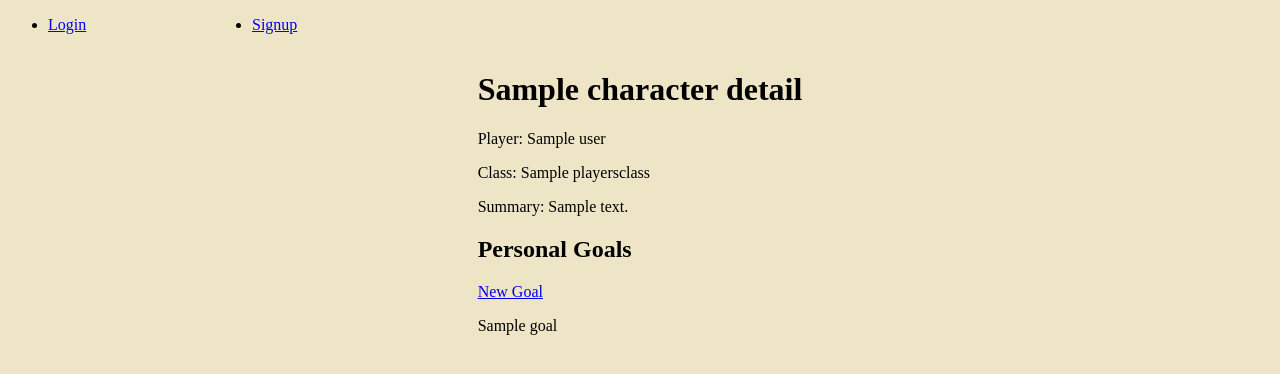
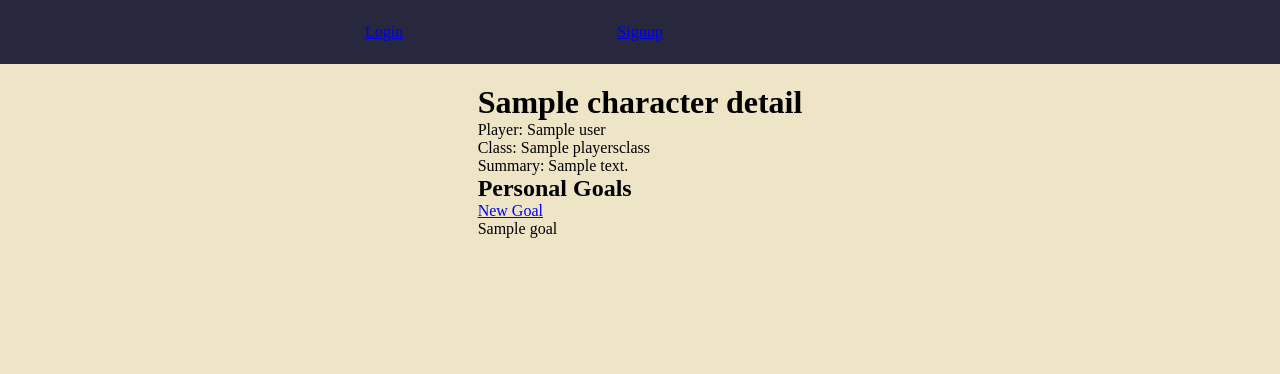
Before and after one commit to chad-szymarek/impetus, a Django app: template games/templates/characters/detail_character.html in a window 1280 px wide. Shown: the top 374 px of the page. Run offline with Django 3.2, Linux system fonts and the light colour scheme; the template is opened without the code that fills it: most values are stand-ins (such as "Sample title", 1, 10 or a date in 2020).

Commit message:
added more css styling to the navbar

```diff
--- a/games/static/player/player.css
+++ b/games/static/player/player.css
@@ -1,14 +1,38 @@
+* {
+    margin: 0;
+    padding: 0;
+}
 body {
     background-color: #eee5c6;
 }
+header {
+    background-color:#27273d;
+    height: 4rem;
+    margin-bottom: 20px;
+}
+
+
+header > nav, ul {
+    height: 100%;
+}
+
 header > nav > ul {
     display: grid;
-    grid-template-columns: repeat(6, 1fr);
+    grid-template-columns: repeat(5, 1fr);
+    align-items: center;
+    justify-items: center;
+
+    list-style: none;
+}
+
+header > nav > ul > li:nth-child(1) {
+    grid-column-start: 2;
 }
 
 main {
     display: flex;
     justify-content: center;
+    align-content: center;
 }
 
 .games-container {
@@ -27,8 +51,6 @@ main {
     justify-items: center;
     align-items: center;
 }
-
-.button
 
 li {
     list-style: none;
```
